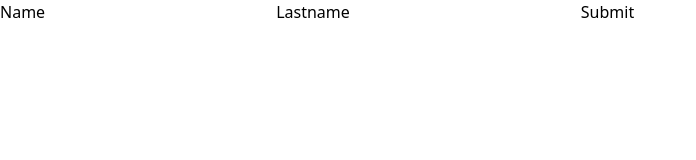
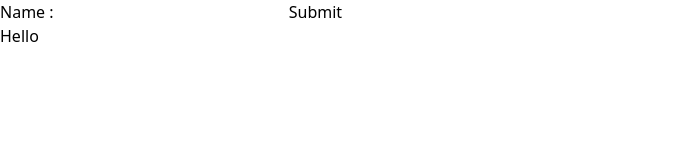
Before and after one commit to Kittonn/Fundamental, a React (Create React App) app in the folder Website/React/tutorial2/: page / in a window 1280 px wide. Shown: the top 160 px of the page, without its empty margins (0-696 px from the left). Built offline with nearby package versions, Linux system fonts and the light colour scheme.

Commit message:
Learn React

```diff
--- a/Website/React/tutorial2/src/App.jsx
+++ b/Website/React/tutorial2/src/App.jsx
@@ -1,10 +1,10 @@
 import React from "react";
-import MultipleForm from "./Components/Form/MultipleForm";
+import UseRef from "./Components/useRef/UseRef";
 
 const App = () => {
   return (
     <div>
-      <MultipleForm />
+      <UseRef />
     </div>
   );
 };
--- /dev/null
+++ b/Website/React/tutorial2/src/Components/useRef/UseRef.jsx
@@ -0,0 +1,23 @@
+import React, { useRef } from "react";
+
+const UseRef = () => {
+  const refFrom = useRef(null);
+  const divRef = useRef(null);
+  const handleSubmit = (e) => {
+    e.preventDefault();
+    console.log(refFrom.current.value);
+    console.log(divRef.current);
+  };
+  return (
+    <div>
+      <form action="" onSubmit={handleSubmit}>
+        <label htmlFor="">Name : </label>
+        <input type="text" ref={refFrom} />
+        <button type="submit">Submit</button>
+      </form>
+      <div ref={divRef}>Hello</div>
+    </div>
+  );
+};
+
+export default UseRef;
```
